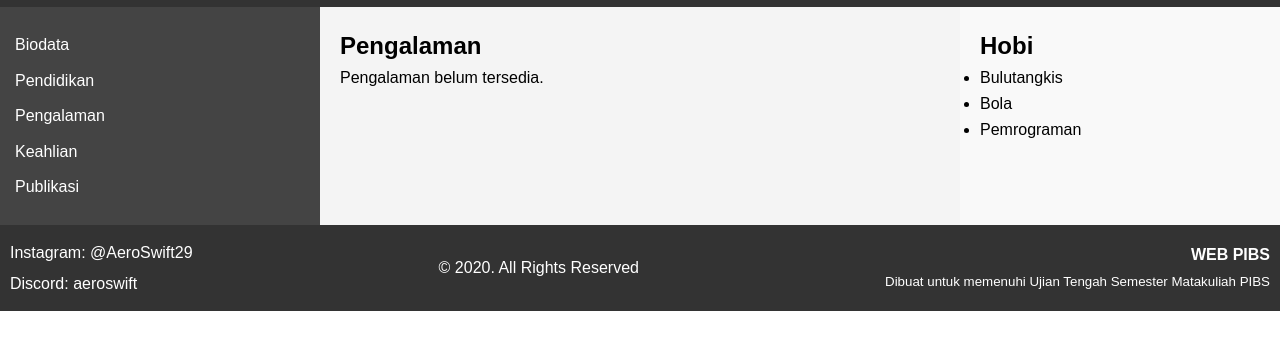
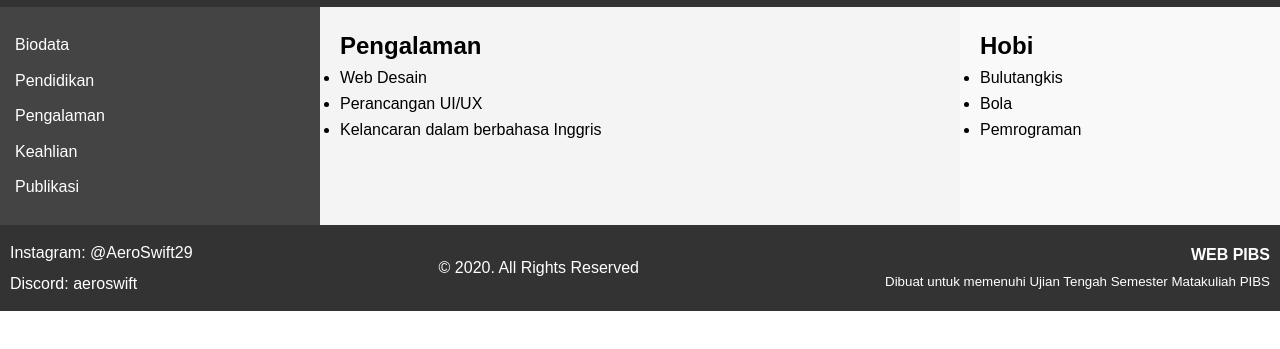
Before and after one commit to DiloElvonsyah/UTS_PIBS, a plain HTML site: page PIBS_Althaf/profilAlthaf.html in a window 1280 px wide. Both pictures are taken after a click on the link "Pengalaman". Shown: the part 113-462 px from the top of the page. Drawn offline with Linux system fonts and the light colour scheme.

Commit message:
Menambahkan informasi terbaru untuk profilAlthaf.html

```diff
--- a/PIBS_Althaf/profilAlthaf.html
+++ b/PIBS_Althaf/profilAlthaf.html
@@ -44,7 +44,11 @@
 
     <div id="pengalaman" class="hidden">
       <h2>Pengalaman</h2>
-      <p>Pengalaman belum tersedia.</p>
+      <ul>
+        <li>Web Desain</li>
+        <li>Perancangan UI/UX</li>
+        <li>Kelancaran dalam berbahasa Inggris</li>
+      </ul>
     </div>
 
     <div id="keahlian" class="hidden">
```
